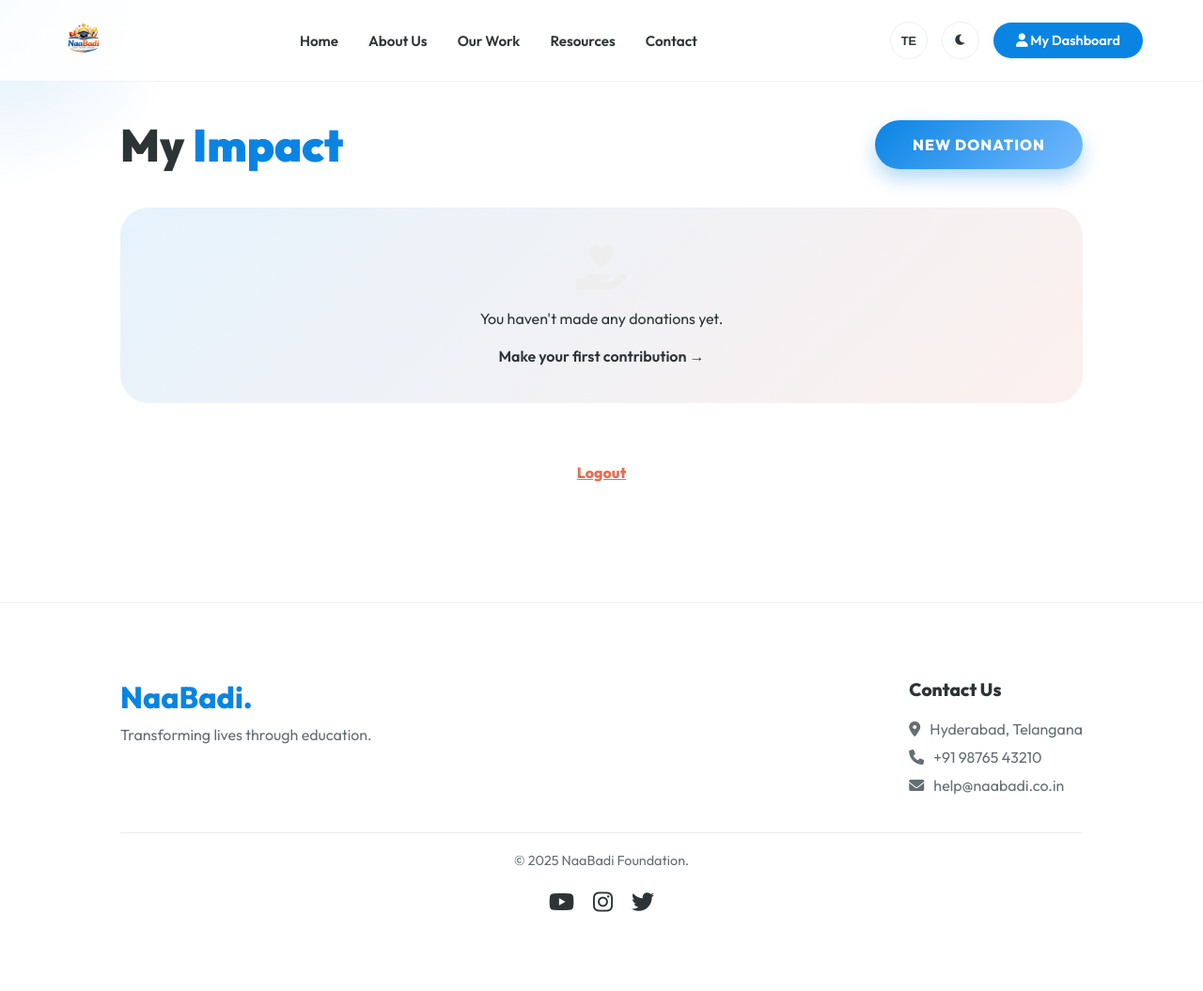
After one commit to RaghavendraGunturi1/NaaBadi, a Django app: page /dashboard/ in a window 1280 px wide. The commit adds this page. Shown: the whole page at 94% size. Run offline with Django 5.2, Linux system fonts and the light colour scheme; a user stored in the database is signed in; data comes from the database, SQL or seed files in the repository; both versions use the stored data as it was after the commit.

Commit message:
logins and registrations

```diff
--- a/core/urls.py
+++ b/core/urls.py
@@ -1,6 +1,6 @@
 from django.contrib import admin
 from django.urls import path
-from website import views  # Import your views
+from website import views
 from django.conf import settings
 from django.conf.urls.static import static
 
@@ -11,6 +11,15 @@
     path('programs/', views.programs, name='programs'),
     path('resources/', views.resources, name='resources'),
     path('join/', views.contact, name='contact'),
+
+    # New Auth URLs
+    path('register/', views.register_user, name='register'),
+    path('login/', views.login_user, name='login'),
+    path('logout/', views.logout_user, name='logout'),
+
+    # New App URLs
+    path('donate/', views.donate, name='donate'),
+    path('dashboard/', views.dashboard, name='dashboard'),
 ]
 
 if settings.DEBUG:
--- a/website/static/website/script.js
+++ b/website/static/website/script.js
@@ -89,7 +89,7 @@
 
         if (data.status === 'ok') {
             // Get the first 3 videos
-            const videos = data.items.slice(0, 3);
+            const videos = data.items.slice(0, 8);
 
             videosSection.innerHTML = videos.map((item, index) => {
                 const videoId = item.guid.split(':')[2];
--- a/website/templates/website/base.html
+++ b/website/templates/website/base.html
@@ -39,8 +39,17 @@
         <div class="nav-actions">
             <button id="lang-toggle" class="icon-btn">TE</button>
             <button id="theme-toggle" class="icon-btn"><i class="fas fa-moon"></i></button>
-            <a href="{% url 'contact' %}" class="btn-primary-nav donate-btn" data-key="nav_donate">Donate Now ❤</a>
-        </div>
+
+            {% if user.is_authenticated %}
+                <a href="{% url 'dashboard' %}" class="btn-primary-nav" style="background: var(--primary) !important;">
+                    <i class="fas fa-user"></i> My Dashboard
+                </a>
+            {% else %}
+                <a href="{% url 'login' %}" class="btn-primary-nav donate-btn" data-key="nav_donate">
+                    Login / Donate ❤
+                </a>
+            {% endif %}
+            </div>
         <div class="menu-toggle"><i class="fas fa-bars"></i></div>
     </nav>
 
--- /dev/null
+++ b/website/templates/website/dashboard.html
@@ -0,0 +1,45 @@
+{% extends 'website/base.html' %}
+{% block content %}
+<section class="about-section">
+    <div class="about-container">
+        <div style="display:flex; justify-content:space-between; align-items:center; margin-bottom: 40px;">
+            <h2 class="section-title-left" style="margin:0;">My <span class="highlight">Impact</span></h2>
+            <a href="{% url 'donate' %}" class="btn-primary">New Donation</a>
+        </div>
+
+        <div class="glass-banner" style="padding: 0; overflow:hidden;">
+            {% if donations %}
+            <table style="width:100%; border-collapse: collapse; text-align: left;">
+                <thead style="background: rgba(0,0,0,0.05); border-bottom: 1px solid var(--border-color);">
+                    <tr>
+                        <th style="padding: 20px;">Date</th>
+                        <th style="padding: 20px;">Amount</th>
+                        <th style="padding: 20px;">Status</th>
+                    </tr>
+                </thead>
+                <tbody>
+                    {% for donation in donations %}
+                    <tr style="border-bottom: 1px solid rgba(0,0,0,0.05);">
+                        <td style="padding: 20px; color: var(--text-muted);">{{ donation.date|date:"M d, Y" }}</td>
+                        <td style="padding: 20px; font-weight:bold; color: var(--text-main);">₹{{ donation.amount }}</td>
+                        <td style="padding: 20px;"><span style="background: #e6fffa; color: #00b894; padding: 5px 10px; border-radius: 20px; font-size: 0.8rem; font-weight:bold;">{{ donation.status }}</span></td>
+                    </tr>
+                    {% endfor %}
+                </tbody>
+            </table>
+            {% else %}
+            <div style="padding: 40px; text-align: center;">
+                <i class="fas fa-hand-holding-heart" style="font-size: 3rem; color: var(--border-color); margin-bottom: 20px;"></i>
+                <p>You haven't made any donations yet.</p>
+                <br>
+                <a href="{% url 'donate' %}" class="btn-text">Make your first contribution &rarr;</a>
+            </div>
+            {% endif %}
+        </div>
+
+        <div style="text-align: center; margin-top: 40px;">
+            <a href="{% url 'logout' %}" style="color: var(--accent); font-weight: bold;">Logout</a>
+        </div>
+    </div>
+</section>
+{% endblock %}
--- a/website/views.py
+++ b/website/views.py
@@ -1,16 +1,18 @@
 from django.shortcuts import render, redirect
 from django.db.models import Sum
 from django.contrib import messages
-from .models import School, Program, Volunteer
-from .forms import VolunteerForm
+from django.contrib.auth import login, logout, authenticate
+from django.contrib.auth.forms import AuthenticationForm
+from django.contrib.auth.decorators import login_required # <--- Key Import
 
+from .models import School, Program, Volunteer, Donation, SuccessStory
+from .forms import VolunteerForm, RegisterForm, DonationForm
+
+# --- PUBLIC PAGES ---
 def home(request):
     total_schools = School.objects.count()
     total_students = School.objects.aggregate(Sum('students_impacted'))['students_impacted__sum'] or 0
-    return render(request, 'website/index.html', {
-        'schools_count': total_schools,
-        'students_count': total_students
-    })
+    return render(request, 'website/index.html', {'schools_count': total_schools, 'students_count': total_students})
 
 def about(request):
     return render(request, 'website/about.html')
@@ -32,3 +34,69 @@
     else:
         form = VolunteerForm()
     return render(request, 'website/contact.html', {'form': form})
+
+# --- AUTHENTICATION SYSTEM ---
+
+def register_user(request):
+    if request.user.is_authenticated:
+        return redirect('dashboard')
+
+    if request.method == 'POST':
+        form = RegisterForm(request.POST)
+        if form.is_valid():
+            user = form.save()
+            login(request, user) # Auto-login after signup
+            messages.success(request, f"Welcome, {user.username}!")
+            return redirect('dashboard')
+    else:
+        form = RegisterForm()
+    return render(request, 'website/register.html', {'form': form})
+
+def login_user(request):
+    if request.user.is_authenticated:
+        return redirect('dashboard')
+
+    if request.method == 'POST':
+        form = AuthenticationForm(request, data=request.POST)
+        if form.is_valid():
+            username = form.cleaned_data.get('username')
+            password = form.cleaned_data.get('password')
+            user = authenticate(username=username, password=password)
+            if user is not None:
+                login(request, user)
+                messages.success(request, "Successfully logged in.")
+                return redirect('dashboard')
+    else:
+        form = AuthenticationForm()
+        # Add style to default Django login form
+        for field in form.fields:
+            form.fields[field].widget.attrs.update({'class': 'form-input'})
+
+    return render(request, 'website/login.html', {'form': form})
+
+def logout_user(request):
+    logout(request)
+    messages.info(request, "You have logged out.")
+    return redirect('home')
+
+# --- USER DASHBOARD & DONATION ---
+
+@login_required(login_url='login') # <--- Redirects to login if not signed in
+def donate(request):
+    if request.method == 'POST':
+        form = DonationForm(request.POST)
+        if form.is_valid():
+            donation = form.save(commit=False)
+            donation.user = request.user # Attach current user
+            donation.save()
+            messages.success(request, f"Thank you for your donation of ₹{donation.amount}!")
+            return redirect('dashboard')
+    else:
+        form = DonationForm()
+    return render(request, 'website/donate.html', {'form': form})
+
+@login_required(login_url='login')
+def dashboard(request):
+    # Get donations ONLY for this user
+    user_donations = Donation.objects.filter(user=request.user).order_by('-date')
+    return render(request, 'website/dashboard.html', {'donations': user_donations})
```
Also changed, not shown: website/forms.py (+30 -0 lines), website/models.py (+14 -0 lines), website/templates/website/donate.html (added, +26 -0 lines), website/templates/website/login.html (added, +15 -0 lines), website/templates/website/register.html (added, +15 -0 lines), db.sqlite3, website/migrations/0003_donation.py (added).
